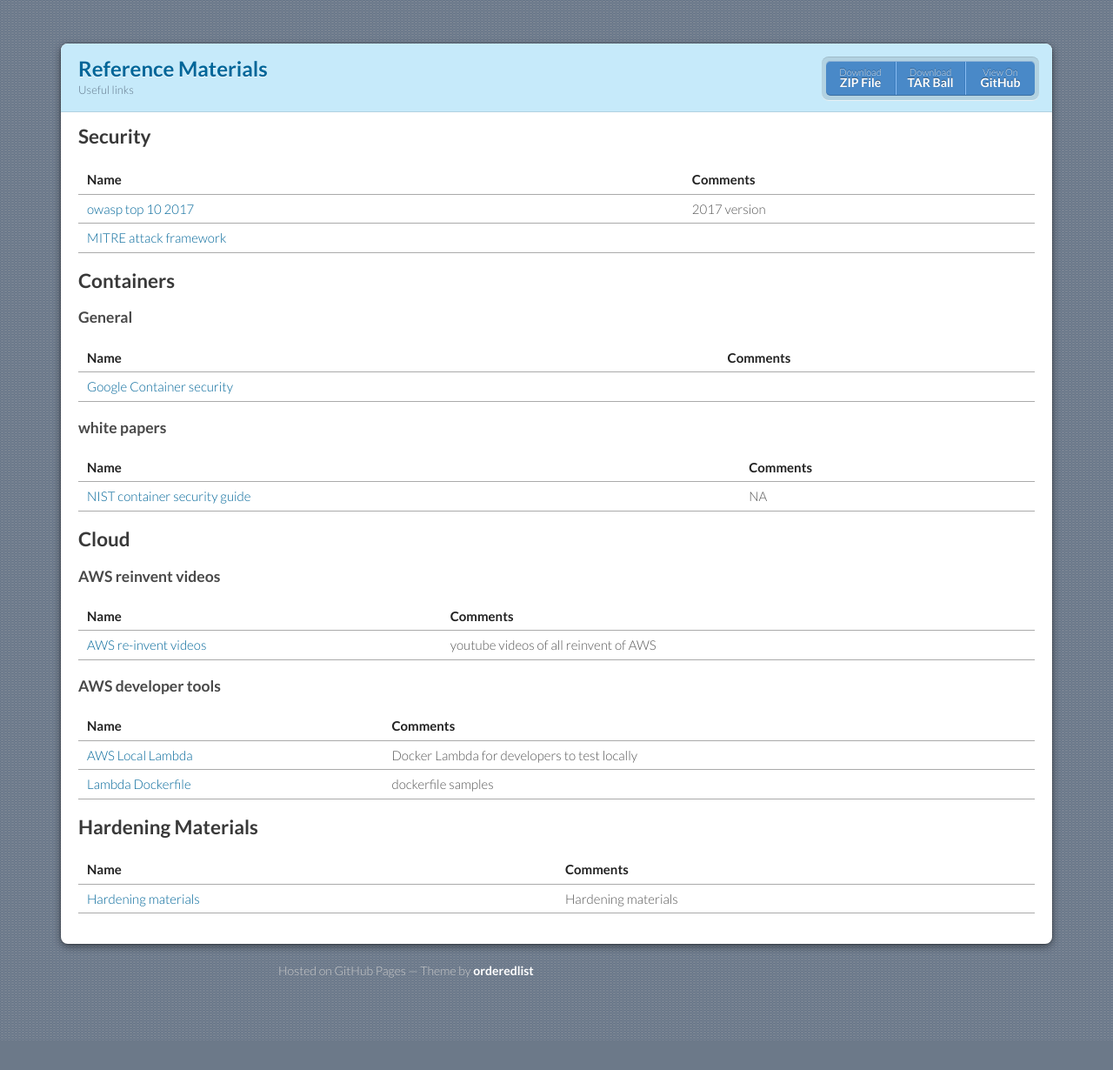
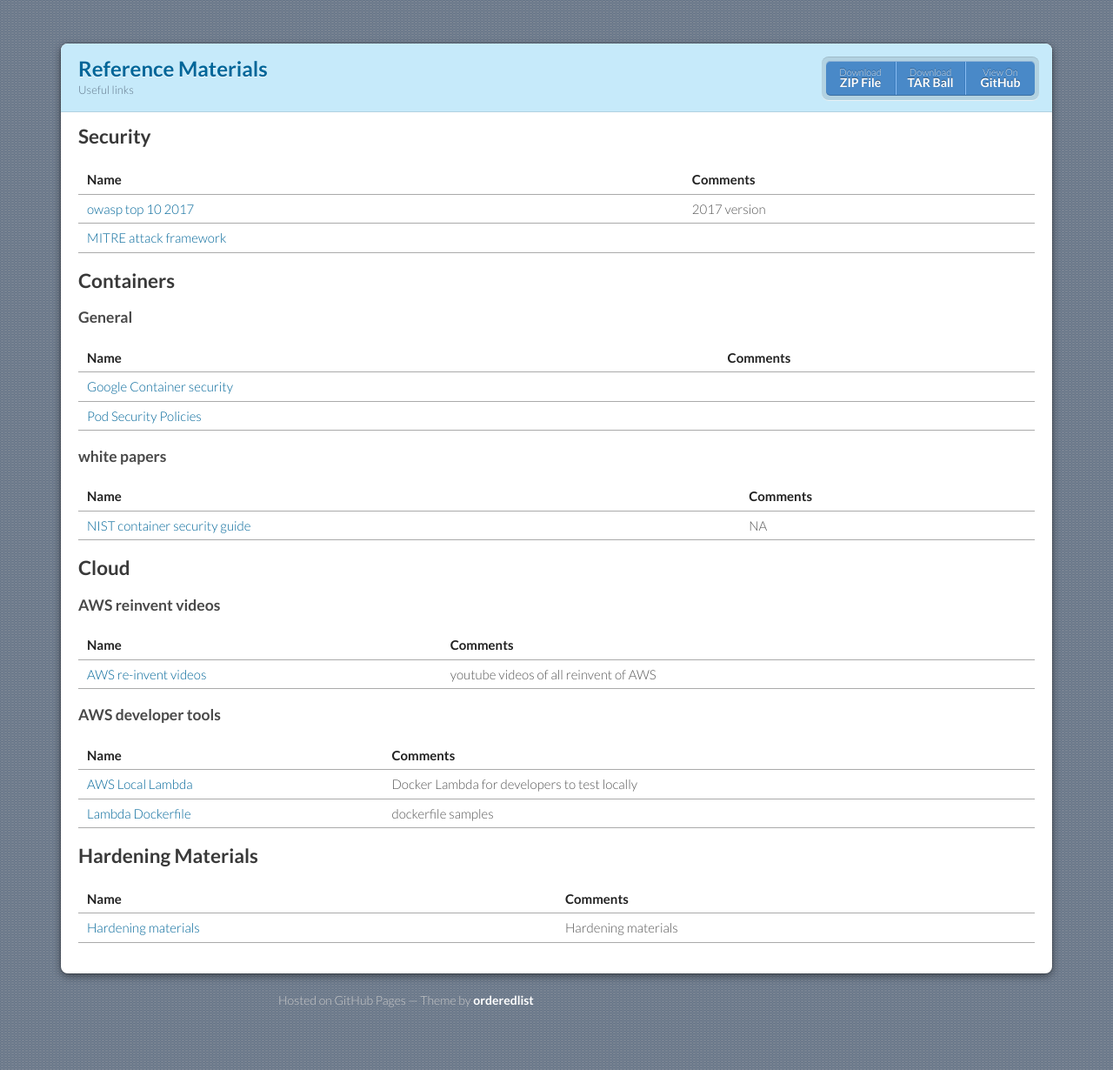
Before and after one commit to vasselva/referenceMaterials, a Jekyll site: the page built from index.md, in a window 1280 px wide. Shown: the whole page at 87% size. Built offline with Jekyll 4.4.1, drawn with Linux system fonts in a browser that asks for light colours; before the commit the page ends 1196 px from its top, so only the background shows below that.

Commit message:
Updated PSP

```diff
--- a/index.md
+++ b/index.md
@@ -16,6 +16,7 @@ layout: default
  | Name          | Comments |
 |:------------------|:------|
 |  [ Google Container security](https://cloud.google.com/containers/security/)| |
+|  [ Pod Security Policies](https://docs.bitnami.com/kubernetes/how-to/secure-kubernetes-cluster-psp/)| |
 
 ### white papers
 
```
